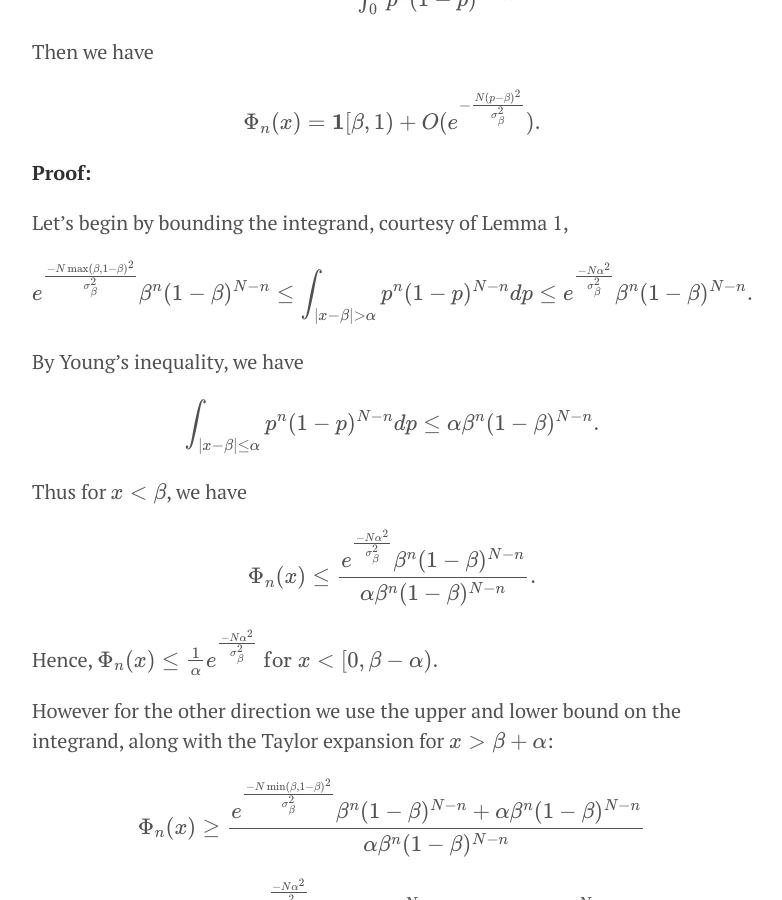
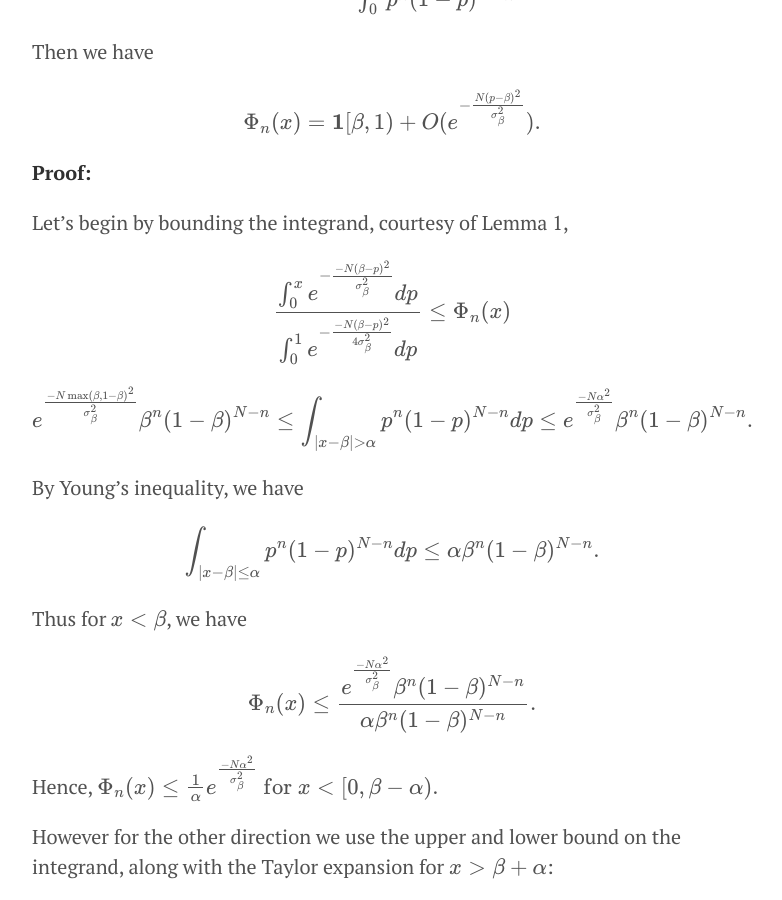
Before and after one commit to doriang102/doriang102.github.io, a Jekyll site: the page built from _posts/2017-06-10-hypothesis-testing-part-2-in-progress.md, in a window 1280 px wide and 900 px high, scrolled down 8219 px. Shown: the whole window, without its empty margins (248-1030 px from the left). Built offline with Jekyll 4.4.1, drawn with Linux system fonts in a browser that asks for light colours; our own code applies the rules of GitHub Pages for plain Markdown files; formulas are drawn with MathJax 3.

Commit message:
Update 2017-06-10-hypothesis-testing-part-2-in-progress.md

```diff
--- a/_posts/2017-06-10-hypothesis-testing-part-2-in-progress.md
+++ b/_posts/2017-06-10-hypothesis-testing-part-2-in-progress.md
@@ -252,6 +252,8 @@ $$ \Phi_n(x) = \mathbf{1}[\beta,1) + O(e^{-\frac{N(p-\beta)^2}{\sigma_{\beta}^2}
 
 Let's begin by bounding the integrand, courtesy of Lemma 1,
 
+$$\frac{ \int_0^x e^{-\frac{-N (\beta-p)^2}{\sigma_{\beta}^2}}dp}{\int_0^1 e^{-\frac{-N (\beta-p)^2}{4\sigma_{\beta}^2}}dp} \leq \Phi_n(x)$$
+
 $$ e^{\frac{-N \max(\beta,1-\beta)^2}{\sigma_{\beta}^2}}\beta^n(1-\beta)^{N-n} \leq \int_{|x-\beta| > \alpha} p^n(1-p)^{N-n} dp \leq e^{\frac{-N \alpha^2}{\sigma_{\beta}^2}}\beta^n(1-\beta)^{N-n}.$$
 
 By Young's inequality, we have
```
